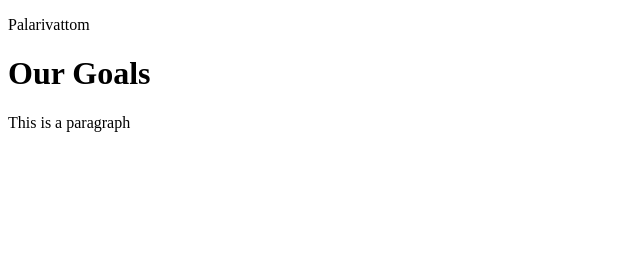
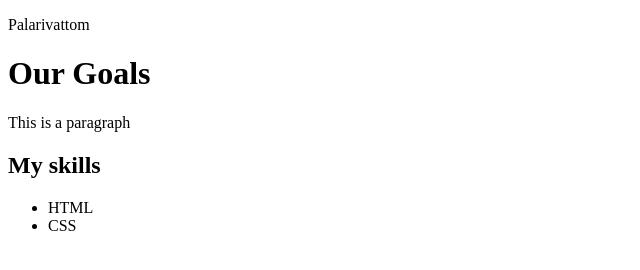
Before and after one commit to RichuExpertzlab/git-practice-ergogrow, a plain HTML site: page index.html in a window 1280 px wide. Shown: the whole page, without its empty margins (0-640 px from the left). Drawn offline with Linux system fonts and the light colour scheme.

Commit message:
Added skills section

```diff
--- a/index.html
+++ b/index.html
@@ -9,5 +9,10 @@
     <p>Palarivattom</p>
     <h1>Our Goals</h1>
     <p>This is a paragraph</p>
+    <h2>My skills</h2>
+    <ul>
+        <li>HTML</li>
+        <li>CSS</li>
+    </ul>
 </body>
 </html>
```
